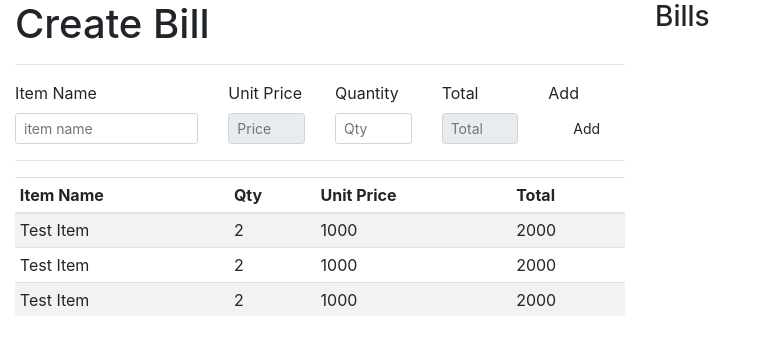
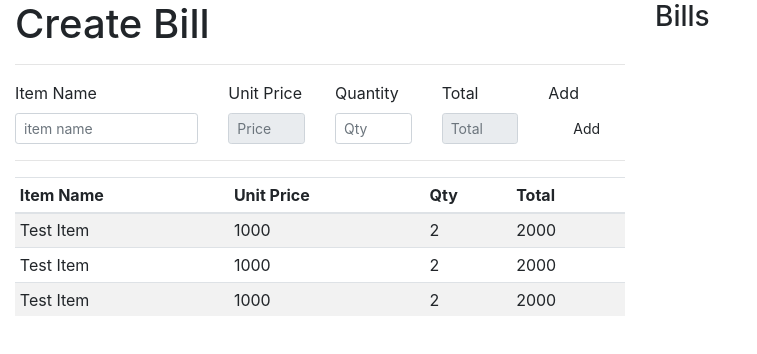
Before and after one commit to RizanMusthafa/simple-billing-app, a React (Create React App) app: page / in a window 1280 px wide. Shown: the top 354 px of the page, without its empty margins (0-757 px from the left). Built offline with nearby package versions, Linux system fonts and the light colour scheme.

Commit message:
modified bill table order to show sub total properly

```diff
--- a/src/components/CreateBill/BillItem.jsx
+++ b/src/components/CreateBill/BillItem.jsx
@@ -4,8 +4,8 @@ const BillItem = props => {
   return (
     <tr>
       <td>Test Item</td>
+      <td>1000</td>
       <td>2</td>
-      <td>1000</td>
       <td>2000</td>
     </tr>
   );
--- a/src/components/CreateBill/BillItems.jsx
+++ b/src/components/CreateBill/BillItems.jsx
@@ -7,8 +7,8 @@ const BillItems = props => {
       <thead>
         <tr>
           <th>Item Name</th>
+          <th>Unit Price</th>
           <th>Qty</th>
-          <th>Unit Price</th>
           <th>Total</th>
         </tr>
       </thead>
```
